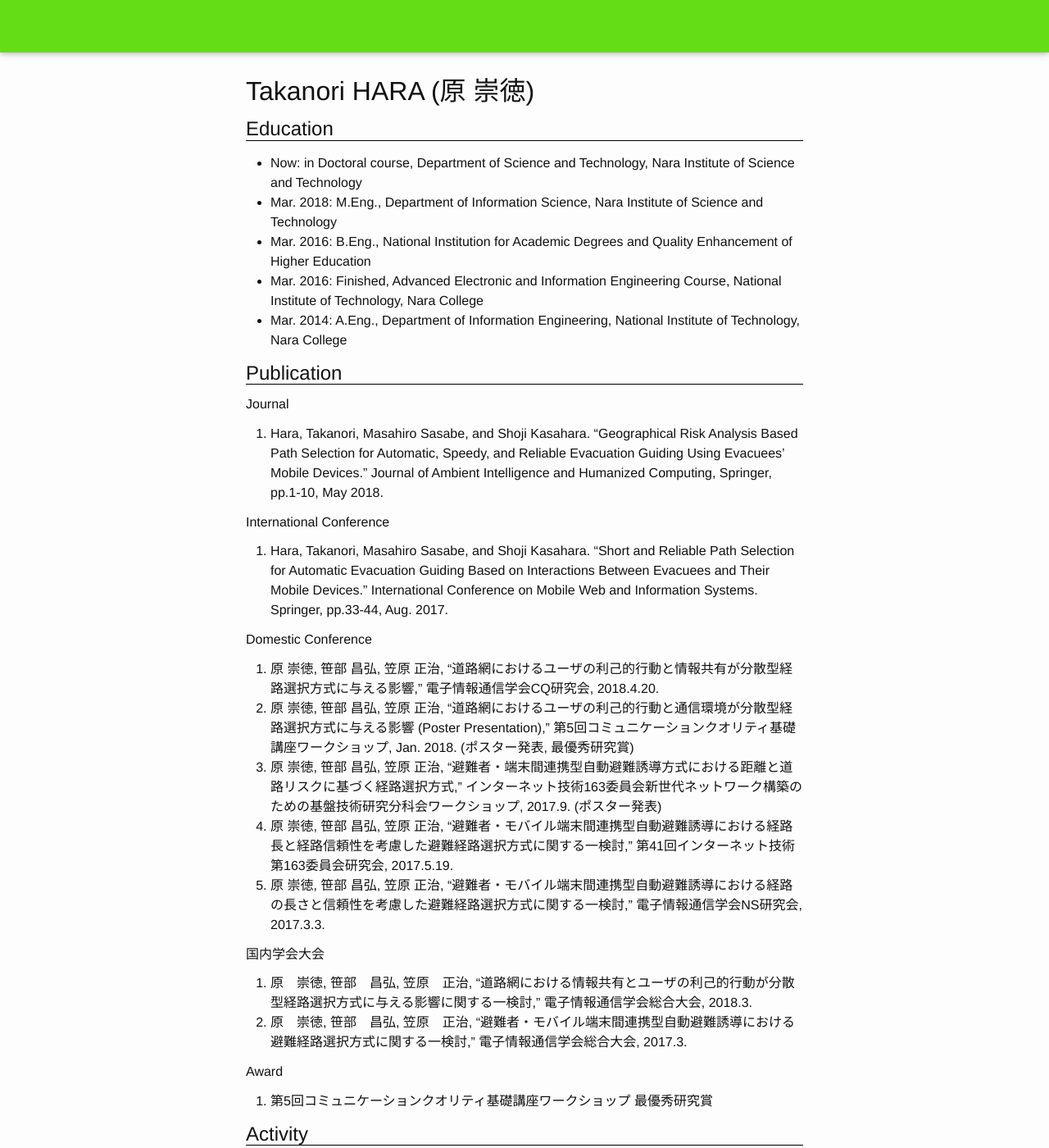
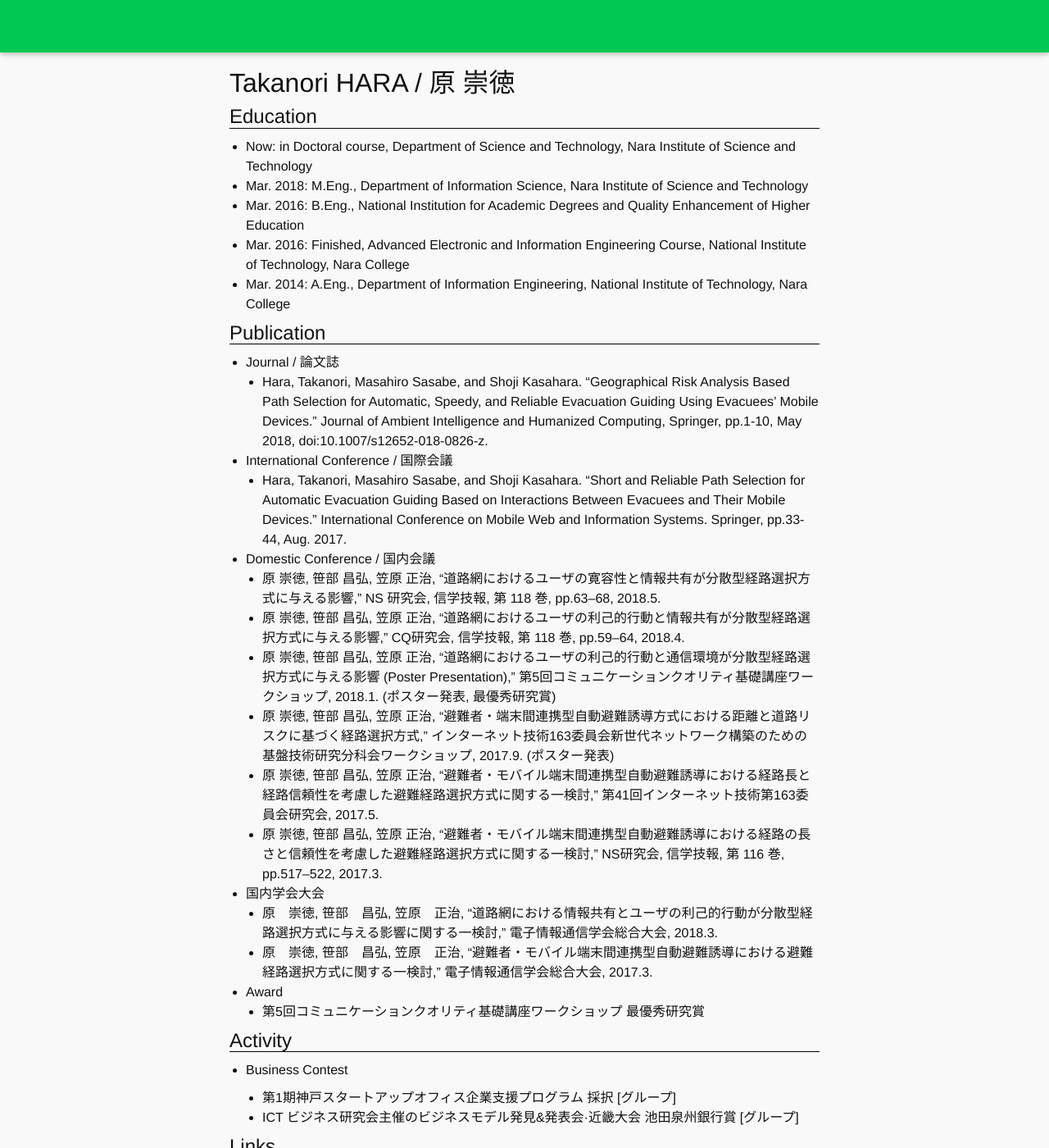
Before and after one commit to oakeshott/oakeshott.github.io, a Jekyll site: the page built from index.md, in a window 1280 px wide and 1400 px high. Shown: the whole window at 82% size. Built offline with Jekyll 4.4.1, drawn with Linux system fonts in a browser that asks for light colours; Markdown is read by kramdown in place of the engine named in the settings.

Commit message:
Commit at 2018-06-01 18:50:26

```diff
--- a/_includes/footer.html
+++ b/_includes/footer.html
@@ -7,7 +7,7 @@
     <div class="footer-col-wrapper">
       <div class="footer-col footer-col-1">
         <ul class="contact-list">
-          <li>{{ site.author.name }}</li>
+          <li><a href="https://www.facebook.com/profile.php?id=100012212837682">{{ site.author.name }}</a></li>
           <li><a href="mailto:{{ site.author.email }}">{{ site.author.email }}</a></li>
         </ul>
       </div>
--- a/_includes/header.html
+++ b/_includes/header.html
@@ -4,6 +4,6 @@
 <script type="text/javascript" src="/assets/js/navigation.js"></script>
 <script src="{{ site.baseurl }}/bower_components/simple-jekyll-search/dest/jekyll-search.js" type="text/javascript"></script>
 <div class="navbar-fixed">
-  <nav class=" light-green accent-4">
+  <nav class="green darken-1 accent-4">
   </nav>
 </div>
--- a/assets/css/main.scss
+++ b/assets/css/main.scss
@@ -12,10 +12,10 @@ $base-font-weight: 400;
 $small-font-size:  $base-font-size * 0.875;
 $base-line-height: 1.5;
 
-$spacing-unit:     30px;
+$spacing-unit:     20px;
 
 $text-color:       #111;
-$background-color: #fdfdfd;
+$background-color: #f9f9f9;
 $brand-color:      #2a7ae2;
 
 $grey-color:       #828282;
--- a/index.md
+++ b/index.md
@@ -1,9 +1,10 @@
 ---
 layout: default
-title: Takanori HARA (原 崇徳)
+title: Takanori HARA / 原 崇徳
 permalink: /
 ---
-# Takanori HARA  (原 崇徳)
+# Takanori HARA  / 原 崇徳
+
 
 ## Education
 
@@ -15,33 +16,34 @@ permalink: /
 
 ## Publication
 
-### Journal
-1. Hara, Takanori, Masahiro Sasabe, and Shoji Kasahara. "Geographical Risk Analysis Based Path Selection for Automatic, Speedy, and Reliable Evacuation Guiding Using Evacuees’ Mobile Devices." Journal of Ambient Intelligence and Humanized Computing, Springer, pp.1-10, May 2018.
+* Journal / 論文誌
+  1. Hara, Takanori, Masahiro Sasabe, and Shoji Kasahara. "Geographical Risk Analysis Based Path Selection for Automatic, Speedy, and Reliable Evacuation Guiding Using Evacuees’ Mobile Devices." Journal of Ambient Intelligence and Humanized Computing, Springer, pp.1-10, May 2018, doi:10.1007/s12652-018-0826-z.
 
-### International Conference
-1. Hara, Takanori, Masahiro Sasabe, and Shoji Kasahara. "Short and Reliable Path Selection for Automatic Evacuation Guiding Based on Interactions Between Evacuees and Their Mobile Devices." International Conference on Mobile Web and Information Systems. Springer, pp.33-44, Aug. 2017.
+* International Conference / 国際会議
+  1. Hara, Takanori, Masahiro Sasabe, and Shoji Kasahara. "Short and Reliable Path Selection for Automatic Evacuation Guiding Based on Interactions Between Evacuees and Their Mobile Devices." International Conference on Mobile Web and Information Systems. Springer, pp.33-44, Aug. 2017.
 
-### Domestic Conference
-1. 原 崇徳, 笹部 昌弘, 笠原 正治, “道路網におけるユーザの利己的行動と情報共有が分散型経路選択方式に与える影響,” 電子情報通信学会CQ研究会, 2018.4.20.
-2. 原 崇徳, 笹部 昌弘, 笠原 正治, “道路網におけるユーザの利己的行動と通信環境が分散型経路選択方式に与える影響 (Poster Presentation),” 第5回コミュニケーションクオリティ基礎講座ワークショップ, Jan. 2018. (ポスター発表, 最優秀研究賞)
-3. 原 崇徳, 笹部 昌弘, 笠原 正治, “避難者・端末間連携型自動避難誘導方式における距離と道路リスクに基づく経路選択方式,” インターネット技術163委員会新世代ネットワーク構築のための基盤技術研究分科会ワークショップ, 2017.9. (ポスター発表)
-4. 原 崇徳, 笹部 昌弘, 笠原 正治, “避難者・モバイル端末間連携型自動避難誘導における経路長と経路信頼性を考慮した避難経路選択方式に関する一検討,” 第41回インターネット技術第163委員会研究会, 2017.5.19.
-5. 原 崇徳, 笹部 昌弘, 笠原 正治, “避難者・モバイル端末間連携型自動避難誘導における経路の長さと信頼性を考慮した避難経路選択方式に関する一検討,” 電子情報通信学会NS研究会, 2017.3.3.
+* Domestic Conference / 国内会議
+  1. 原 崇徳, 笹部 昌弘, 笠原 正治, “道路網におけるユーザの寛容性と情報共有が分散型経路選択方式に与える影響,” NS 研究会, 信学技報, 第 118 巻, pp.63–68, 2018.5.
+  1. 原 崇徳, 笹部 昌弘, 笠原 正治, “道路網におけるユーザの利己的行動と情報共有が分散型経路選択方式に与える影響,” CQ研究会, 信学技報, 第 118 巻, pp.59–64, 2018.4.
+  2. 原 崇徳, 笹部 昌弘, 笠原 正治, “道路網におけるユーザの利己的行動と通信環境が分散型経路選択方式に与える影響 (Poster Presentation),” 第5回コミュニケーションクオリティ基礎講座ワークショップ, 2018.1. (ポスター発表, 最優秀研究賞)
+  3. 原 崇徳, 笹部 昌弘, 笠原 正治, “避難者・端末間連携型自動避難誘導方式における距離と道路リスクに基づく経路選択方式,” インターネット技術163委員会新世代ネットワーク構築のための基盤技術研究分科会ワークショップ, 2017.9. (ポスター発表)
+  4. 原 崇徳, 笹部 昌弘, 笠原 正治, “避難者・モバイル端末間連携型自動避難誘導における経路長と経路信頼性を考慮した避難経路選択方式に関する一検討,” 第41回インターネット技術第163委員会研究会, 2017.5.
+  5. 原 崇徳, 笹部 昌弘, 笠原 正治, “避難者・モバイル端末間連携型自動避難誘導における経路の長さと信頼性を考慮した避難経路選択方式に関する一検討,” NS研究会, 信学技報, 第 116 巻, pp.517–522, 2017.3.
 
-### 国内学会大会
-1. 原　崇徳, 笹部　昌弘, 笠原　正治, “道路網における情報共有とユーザの利己的行動が分散型経路選択方式に与える影響に関する一検討,” 電子情報通信学会総合大会, 2018.3.
-2. 原　崇徳, 笹部　昌弘, 笠原　正治, “避難者・モバイル端末間連携型自動避難誘導における避難経路選択方式に関する一検討,” 電子情報通信学会総合大会, 2017.3.
+* 国内学会大会
+  1. 原　崇徳, 笹部　昌弘, 笠原　正治, “道路網における情報共有とユーザの利己的行動が分散型経路選択方式に与える影響に関する一検討,” 電子情報通信学会総合大会, 2018.3.
+  2. 原　崇徳, 笹部　昌弘, 笠原　正治, “避難者・モバイル端末間連携型自動避難誘導における避難経路選択方式に関する一検討,” 電子情報通信学会総合大会, 2017.3.
 
-### Award
-1. 第5回コミュニケーションクオリティ基礎講座ワークショップ 最優秀研究賞
+* Award
+  1. 第5回コミュニケーションクオリティ基礎講座ワークショップ 最優秀研究賞
 
 
 ## Activity
 
-### Business Contest
+* Business Contest
 
-* 第1期神戸スタートアップオフィス企業支援プログラム 採択 [グループ]
-* ICT ビジネス研究会主催のビジネスモデル発見&発表会·近畿大会 池田泉州銀行賞 [グループ]
+  * 第1期神戸スタートアップオフィス企業支援プログラム 採択 [グループ]
+  * ICT ビジネス研究会主催のビジネスモデル発見&発表会·近畿大会 池田泉州銀行賞 [グループ]
 
 ## Links
 
```
Also changed, not shown: 2 other files.
